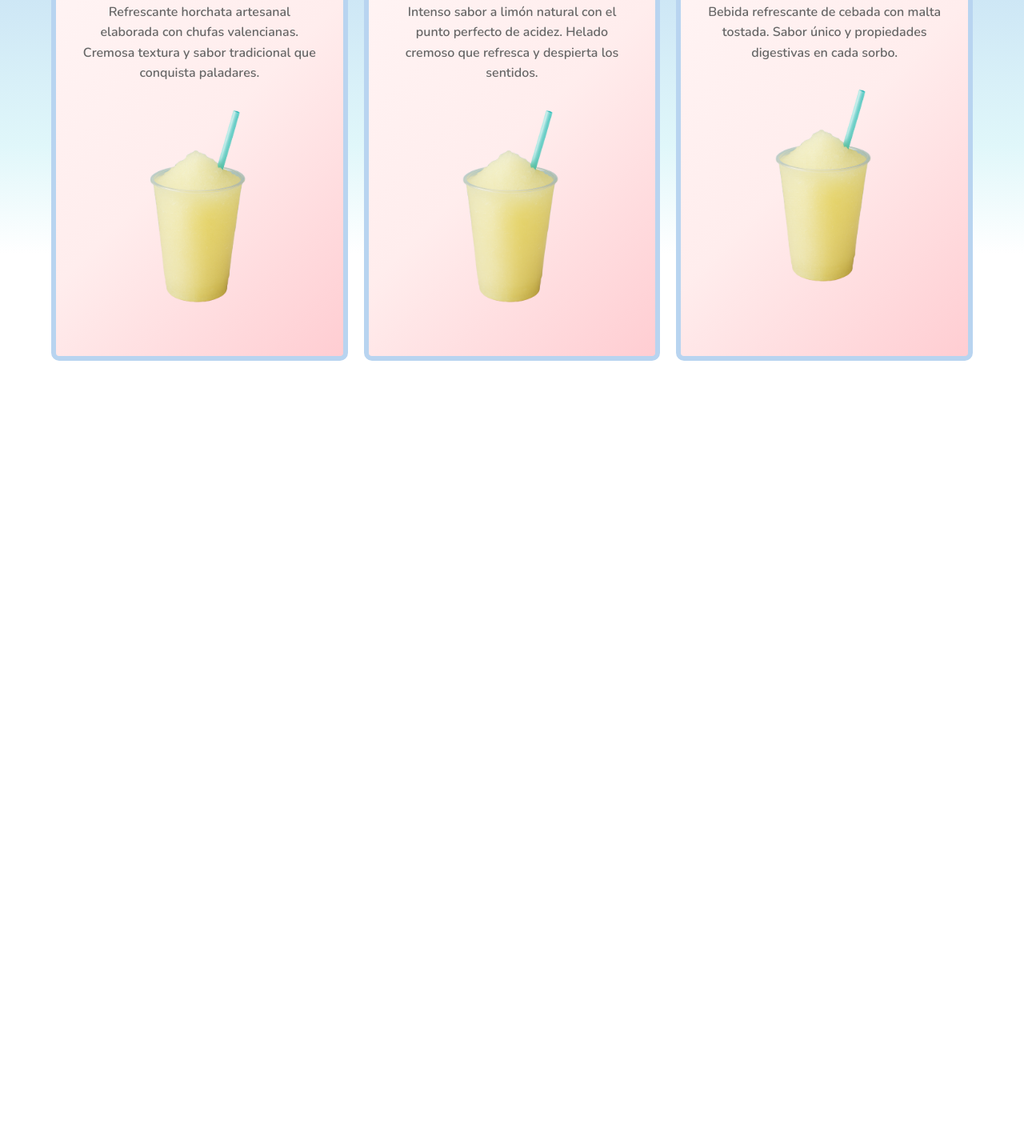
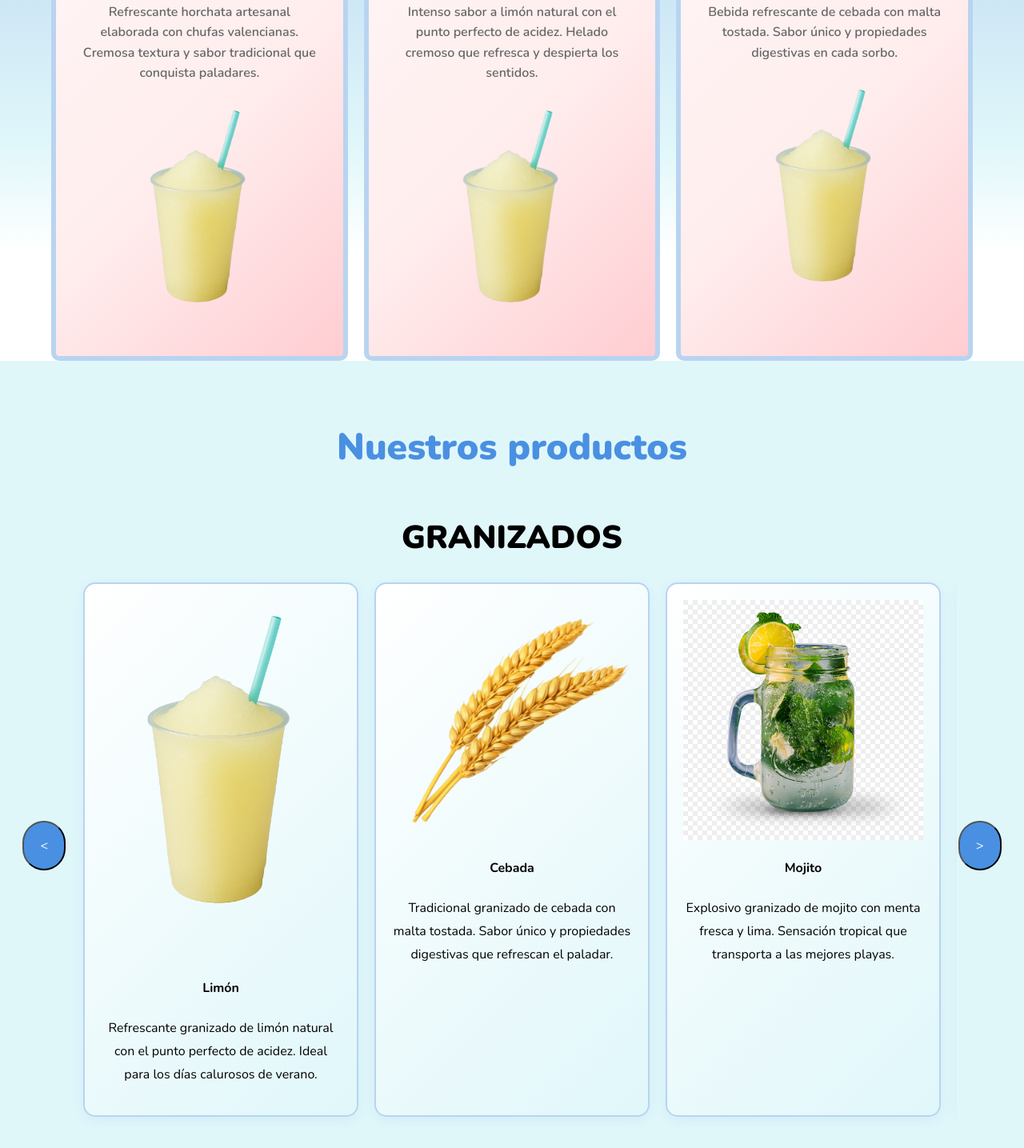
Before and after one commit to AlexRg32/helados-caldos, a website built with Vite: page index.html in a window 1280 px wide. Shown: the part 1349-2784 px from the top of the page at 80% size. Before the commit the page ends 1800 px from the top, so only its background shows below. Built offline with nearby package versions, Linux system fonts and the light colour scheme.

Commit message:
carrousel creado

```diff
--- a/index.html
+++ b/index.html
@@ -36,6 +36,7 @@
       </div>
     </header>
     <main>
+
       <section class="hero">
         <div class="hero__contenido contenedor">
           <div class="hero__texto">
@@ -110,7 +111,106 @@
         </div>
       </section>
 
+      <section class="sabores">
+        <div class="sabores__contenido contenedor">
+          <h2 class="sabores__heading">Nuestros productos</h2>
+
+          <div class="carousel carousel--granizados">
+            <h2 class="carousel__heading">GRANIZADOS</h2>
+            <button onclick="" class="carousel__btn carousel__btn--prev"><</button>
+            <button class="carousel__btn carousel__btn--next">></button>
+            <div class="carousel__viewport">
+            <div class="carousel__container">
+              <div class="sabor">
+                <div class="sabor__imagen">
+                  <img
+                    src="src/img/6f998619-ad26-4e3f-a98b-f29e4e360fc4-2.png"
+                    alt=""
+                  />
+                </div>
+                <h4 class="sabor__nombre">Limón</h4>
+                <p class="sabor__precio">
+                  Refrescante granizado de limón natural con el punto perfecto
+                  de acidez. Ideal para los días calurosos de verano.
+                </p>
+              </div>
+
+               <div class="sabor">
+                <div class="sabor__imagen">
+                  <img
+                    src="src/img/pngtree-golden-barley-spike-png-image_11626453.png"
+                    alt="Granizado Cebada"
+                  />
+                </div>
+                <h4 class="sabor__nombre">Cebada</h4>
+                <p class="sabor__precio">
+                  Tradicional granizado de cebada con malta tostada. Sabor único
+                  y propiedades digestivas que refrescan el paladar.
+                </p>
+              </div>
+
+              <div class="sabor">
+                <div class="sabor__imagen">
+                  <img
+                    src="src/img/pngtree-mojito-or-virgin-png-image_6270127.jpg"
+                    alt="Granizado Mojito"
+                  />
+                </div>
+                <h4 class="sabor__nombre">Mojito</h4>
+                <p class="sabor__precio">
+                  Explosivo granizado de mojito con menta fresca y lima.
+                  Sensación tropical que transporta a las mejores playas.
+                </p>
+              </div>
+
+              <div class="sabor">
+                <div class="sabor__imagen">
+                  <img
+                    src="src/img/pngtree-horchata-isolated-on-transparent-background-png-image_15875019.png"
+                    alt="Granizado Horchata"
+                  />
+                </div>
+                <h4 class="sabor__nombre">Horchata</h4>
+                <p class="sabor__precio">
+                  Cremoso granizado de horchata valenciana con chufas auténticas.
+                  Tradición mediterránea en cada sorbo refrescante.
+                </p>
+              </div>
+
+              <div class="sabor">
+                <div class="sabor__imagen">
+                  <img
+                    src="src/img/—Pngtree—iced coffee in cafe setting_18847105.png"
+                    alt="Granizado Café"
+                  />
+                </div>
+                <h4 class="sabor__nombre">Café</h4>
+                <p class="sabor__precio">
+                  Intenso granizado de café con granos seleccionados.
+                  Energía y frescor unidos en una experiencia única.
+                </p>
+              </div>
+
+              <div class="sabor">
+                <div class="sabor__imagen">
+                  <img
+                    src="src/img/—Pngtree—cranberry mojito cocktail in a_20346709.png"
+                    alt="Granizado Mojito Rosa"
+                  />
+                </div>
+                <h4 class="sabor__nombre">Mojito Rosa</h4>
+                <p class="sabor__precio">
+                  Delicado granizado de mojito con toque de frutos rojos.
+                  Elegancia y frescor en una combinación irresistible.
+                </p>
+              </div>
+            </div>
+            </div>
+          </div>
+        </div>
+      </section>
 
     </main>
   </body>
+  <script src="src/main.js"></script>
 </html>
--- a/src/css/style.css
+++ b/src/css/style.css
@@ -440,8 +440,6 @@ img {
   padding: 0 1rem;
 }
 
-
-
 .destacado:hover {
   box-shadow: 0 8px 25px rgba(74, 144, 226, 0.2);
   transform: translateY(-9px);
@@ -471,3 +469,97 @@ img {
   font-size: 2.8rem;
   text-shadow: 2px 2px 4px rgba(74, 144, 226, 0.3);
 }
+
+.sabores {
+  background-color: var(--menta);
+}
+
+.sabores__contenido {
+  padding: 2rem;
+}
+
+.sabores__heading {
+  color: var(--azulPrincipal);
+  line-height: 1.2;
+  text-align: center;
+  margin-top: 6rem;
+}
+
+.carousel {
+  margin-top: 5rem;
+  position: relative;
+}
+
+.carousel__viewport{
+  overflow: hidden;
+  width: 100%;
+}
+
+.carousel__heading {
+  text-align: center;
+  font-size: 4rem;
+}
+
+.carousel__btn {
+  border-radius: 10rem;
+  padding: 2rem;
+  color: var(--blanco);
+  background-color: #4a90e2;
+}
+
+.carousel__btn--prev {
+  position: absolute;
+  top: 50%;
+  left: -5%;
+}
+
+
+.carousel__btn--next {
+  position: absolute;
+  top: 50%;
+  right: -5%;
+}
+
+@media (min-width: 1441px) {
+  .carousel__btn {
+    padding: 4rem;
+  }
+
+  .carousel__btn--next{
+    right: -7%;
+  }
+
+  .carousel__btn--prev {
+    left: -7%;
+  }
+}
+
+
+.carousel__container {
+  display: flex;
+  gap: 2rem;
+  padding: 2rem 0;
+  margin: 0;
+  transition: transform 0.5s ease;
+}
+
+.sabor {
+  flex: 0 0 100%; /* Siempre ocupa el 100% del contenedor */
+  background: linear-gradient(135deg, var(--blanco) 0%, var(--menta) 100%);
+  border: 2px solid var(--azulClaro);
+  border-radius: 1.5rem;
+  padding: 2rem;
+  text-align: center;
+  transition: all 0.3s ease;
+  box-shadow: 0 4px 15px rgba(74, 144, 226, 0.1);
+}
+
+@media (min-width: 768px) {
+  .sabor {
+    flex: 0 0 calc(33.33% - 1.33rem); /* Ocupa el 38% del contenedor en pantallas medianas */
+  }
+
+  .carousel__container {
+    margin: 0 2rem; /* ✅ Márgenes solo en desktop */
+  }
+}
--- /dev/null
+++ b/src/main.js
@@ -0,0 +1,12 @@
+const btn_prev = document.querySelector('.carousel__btn--prev');
+const btn_next = document.querySelector('.carousel__btn--next');
+const carousel = document.querySelector('.carousel__container');
+const sabores = document.querySelectorAll('.sabor');
+
+let indice = 0;
+
+btn_next.addEventListener('click', () =>{
+
+  indice++;
+  console.log('Estoy en el índice:', indice);
+});
```
Also changed, not shown: src/counter.js (added), src/img/pngtree-golden-barley-spike-png-image_11626453.png (added), src/img/pngtree-horchata-isolated-on-transparent-background-png-image_15875019.png (added), src/img/pngtree-mojito-or-virgin-png-image_6270127.jpg (added), 2 other files.
